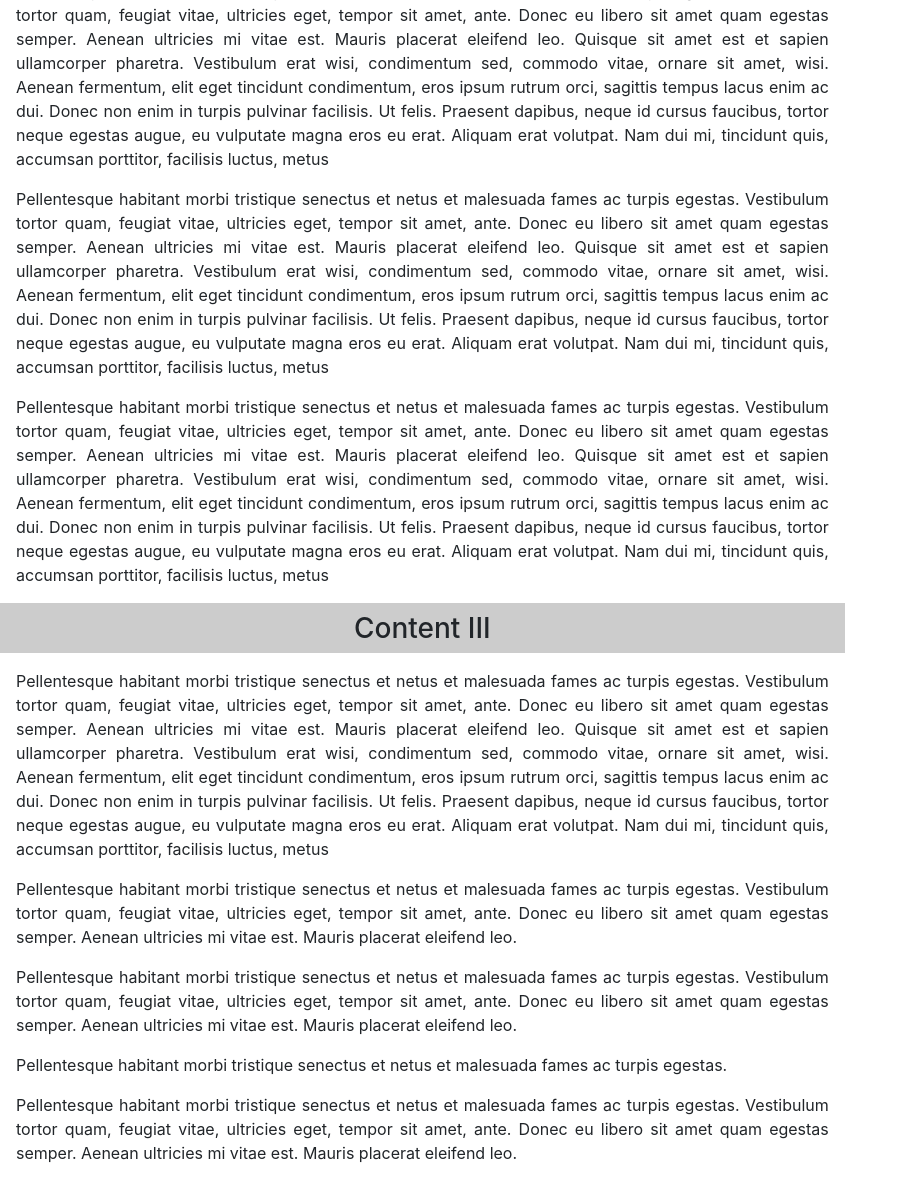
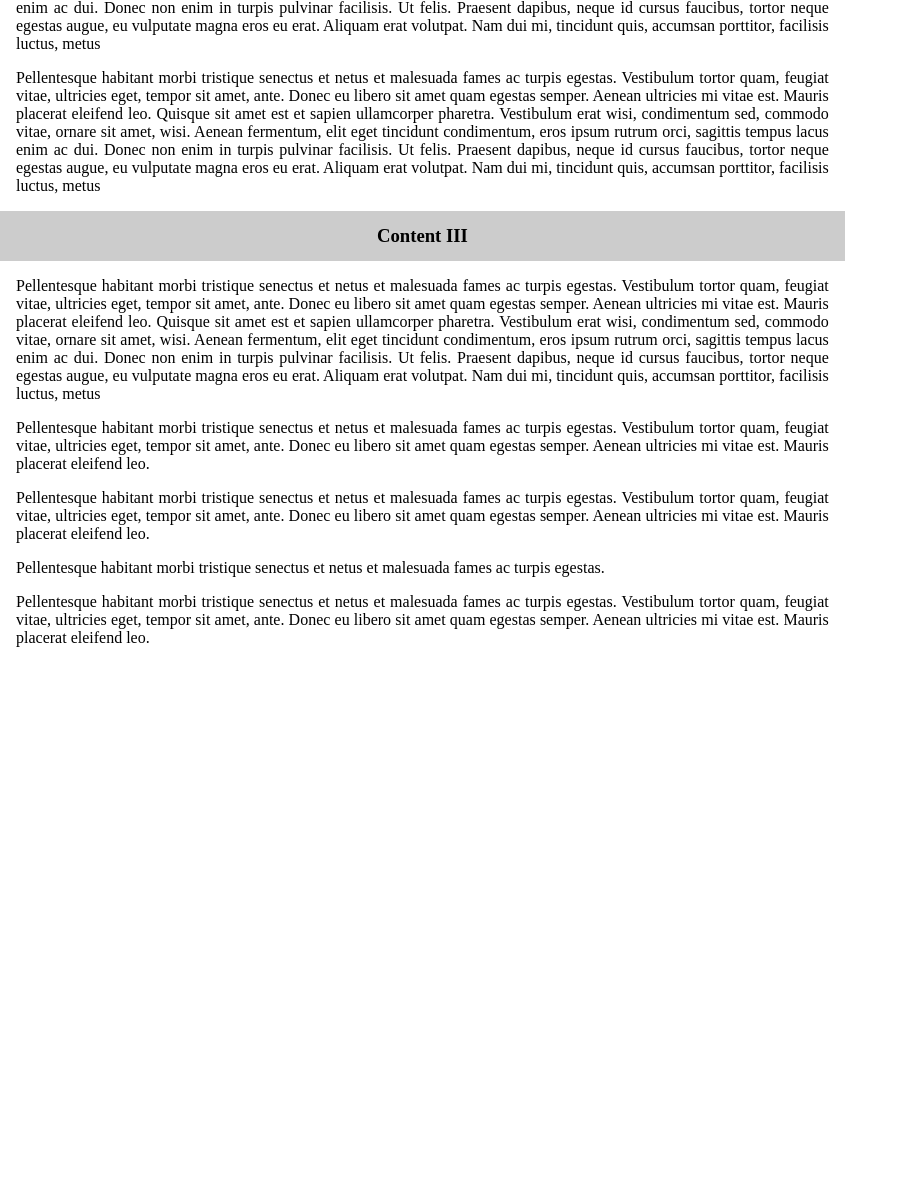
Before and after one commit to markblack96/zines, a Flask app: page / in a window 1280 px wide. Shown: the part 1325-2506 px from the top of the page, without its empty margins (0-908 px from the left). After the commit the page ends 1972 px from the top, so only its background shows below. Run offline with Flask 2, Linux system fonts and the light colour scheme; some libraries are stand-ins or nearby versions.

Commit message:
Restructured app

```diff
--- /dev/null
+++ b/run.py
@@ -0,0 +1 @@
+from zines import app
--- /dev/null
+++ b/zines/__init__.py
@@ -0,0 +1,6 @@
+from flask import Flask
+
+
+app = Flask(__name__)
+
+from zines import routes
--- a/app.py
+++ b/zines/routes.py
@@ -1,7 +1,5 @@
-from flask import Flask, render_template
-
-
-app = Flask(__name__)
+from flask import render_template
+from . import app
 
 @app.route('/')
 def index():
--- a/templates/index.html
+++ b/zines/templates/index.html
@@ -1,8 +1,11 @@
 <!doctype html>
 <html>
 <head>
-    <link rel="stylesheet" href="https://stackpath.bootstrapcdn.com/bootstrap/4.3.1/css/bootstrap.min.css" integrity="sha384-ggOyR0iXCbMQv3Xipma34MD+dH/1fQ784/j6cY/iJTQUOhcWr7x9JvoRxT2MZw1T" crossorigin="anonymous">
+    <!-- link rel="stylesheet" href="https://stackpath.bootstrapcdn.com/bootstrap/4.3.1/css/bootstrap.min.css" integrity="sha384-ggOyR0iXCbMQv3Xipma34MD+dH/1fQ784/j6cY/iJTQUOhcWr7x9JvoRxT2MZw1T" crossorigin="anonymous"-->
 <style>
+* {
+	margin: 0;
+}
     body {
         display: block;
         margin-top: 0px;
```
Also changed, not shown: zines/models.py (added).
